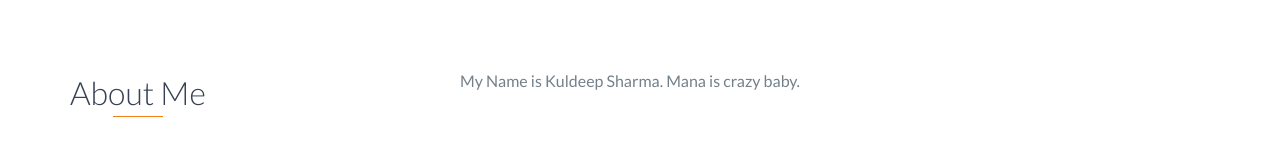
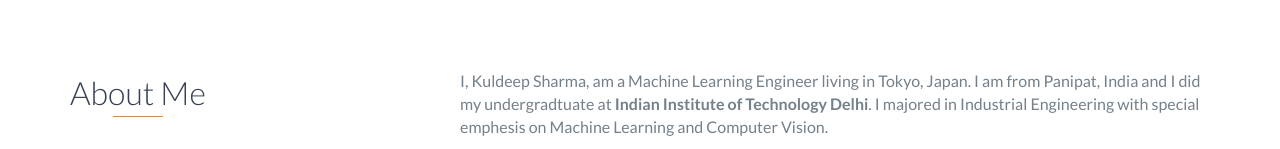
Before and after one commit to Kuldeep-Attri/Kuldeep-Attri.github.io, a plain HTML site: page index.html in a window 1280 px wide. Shown: the part 805-954 px from the top of the page. Drawn offline with nearby package versions, Linux system fonts and the light colour scheme.

Commit message:
Customize Webpage

```diff
--- a/index.html
+++ b/index.html
@@ -76,7 +76,7 @@
                 </div>
                 <div class="col-md-8">
                     <p>
-                        My Name is Kuldeep Sharma. Mana is crazy baby.
+                        I, Kuldeep Sharma, am a Machine Learning Engineer living in Tokyo, Japan. I am from Panipat, India and I did my undergradtuate at <b>Indian Institute of Technology Delhi</b>. I majored in Industrial Engineering with special emphesis on Machine Learning and Computer Vision.
                     </p>
                 </div>
             </div>
```
